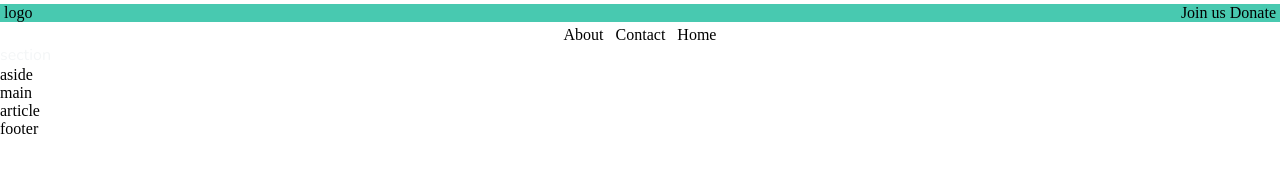
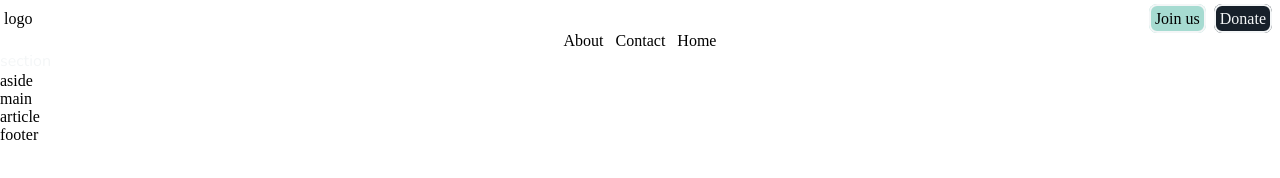
Before and after one commit to bazzlylinks/techexplorer4all, a plain HTML site: page frontend/index.html in a window 1280 px wide. Drawn offline with nearby package versions, Linux system fonts and the light colour scheme.

Commit message:
Added button to css

```diff
--- a/frontend/CSS/style.css
+++ b/frontend/CSS/style.css
@@ -1,13 +1,17 @@
 /* default remove properties start here */
+
 .element {
     all: revert;
 }
+
 * {
     margin: 0;
     padding: 0;
 }
+
 div {
-  -ms-flex: 1; /* IE 10 */
+    -ms-flex: 1;
+    /* IE 10 */
     flex: 1;
 }
 
@@ -18,8 +22,13 @@ a:active {
     text-decoration: none;
     color: inherit;
 }
+
+
 /* default remove properties end here */
+
+
 /* Text styling */
+
 h1,
 h2,
 h3,
@@ -36,9 +45,11 @@ p {
 .text-green-100 {
     color: #0e6251;
 }
+
 .text-green-75 {
     color: #48c9b0;
 }
+
 .text-green-25 {
     color: #a3e4d7;
 }
@@ -50,18 +61,23 @@ p {
 .text-black-100 {
     color: #17202a;
 }
+
 .text-black-75 {
     color: #2c3e50;
 }
+
 .text-black-25 {
     color: #abb2b9;
 }
+
 .bg-green-100 {
     background-color: #0e6251;
 }
+
 .bg-green-75 {
-  background-color: #48c9b0;
+    background-color: #a6dbd1;
 }
+
 
 /* .bg-white {
   background-color: #f4f6f7;
@@ -85,12 +101,13 @@ ul li {
 .flex-item-left {
     flex: 50%;
 }
-.float_right {
-}
+
+.float_right {}
 
 .center {
     text-align: center;
 }
+
 .text-left {
     text-align: left;
 }
@@ -102,13 +119,47 @@ ul li {
 .m-2 {
     margin: 4px;
 }
+
+.mt-5 {
+    margin-top: 10px;
+}
+
+.ml-2 {
+    margin-left: 4px;
+}
+
+.mr-2 {
+    margin-right: 4px;
+}
+
 .p-1 {
     padding: 2px;
 }
+
 .p-2 {
     padding: 4px;
 }
 
-a:hover {
-  background-color: #f4f6f7;
+.btn {
+    transition-duration: 0.4s;
 }
+
+.btn:hover {
+    background-color: #0e6251;
+    /* Green */
+    color: white;
+}
+
+.btn-green-75 {
+    background-color: #a6dbd1;
+    padding: 4px 4px;
+    border-radius: 8px;
+    border: 2px solid #f4f6f7;
+}
+
+.btn-black-75 {
+    background-color: #17202a;
+    padding: 4px 4px;
+    border-radius: 8px;
+    border: 2px solid #f4f6f7;
+}
--- a/frontend/index.html
+++ b/frontend/index.html
@@ -14,15 +14,15 @@
 </head>
 
 <body>
-    <header class="bg-green-75">
+    <header class="mt-5">
         <div class="flex m-2">
             <ul class="flex-item-left">
                 logo
             </ul>
             <div class="flex-item-right text-right">
                 <ul class="">
-                    <li><a href="#">Join us</a></li>
-                    <li><a href="#">Donate</a></li>
+                    <li class="btn-green-75 btn"><a href="#">Join us</a></li>
+                    <li class="ml-2 mr-2 btn-black-75 btn p-2 text-white"><a href="#">Donate</a></li>
                 </ul>
             </div>
         </div>
```
Lines whose indentation alone changed are shown as unchanged.
